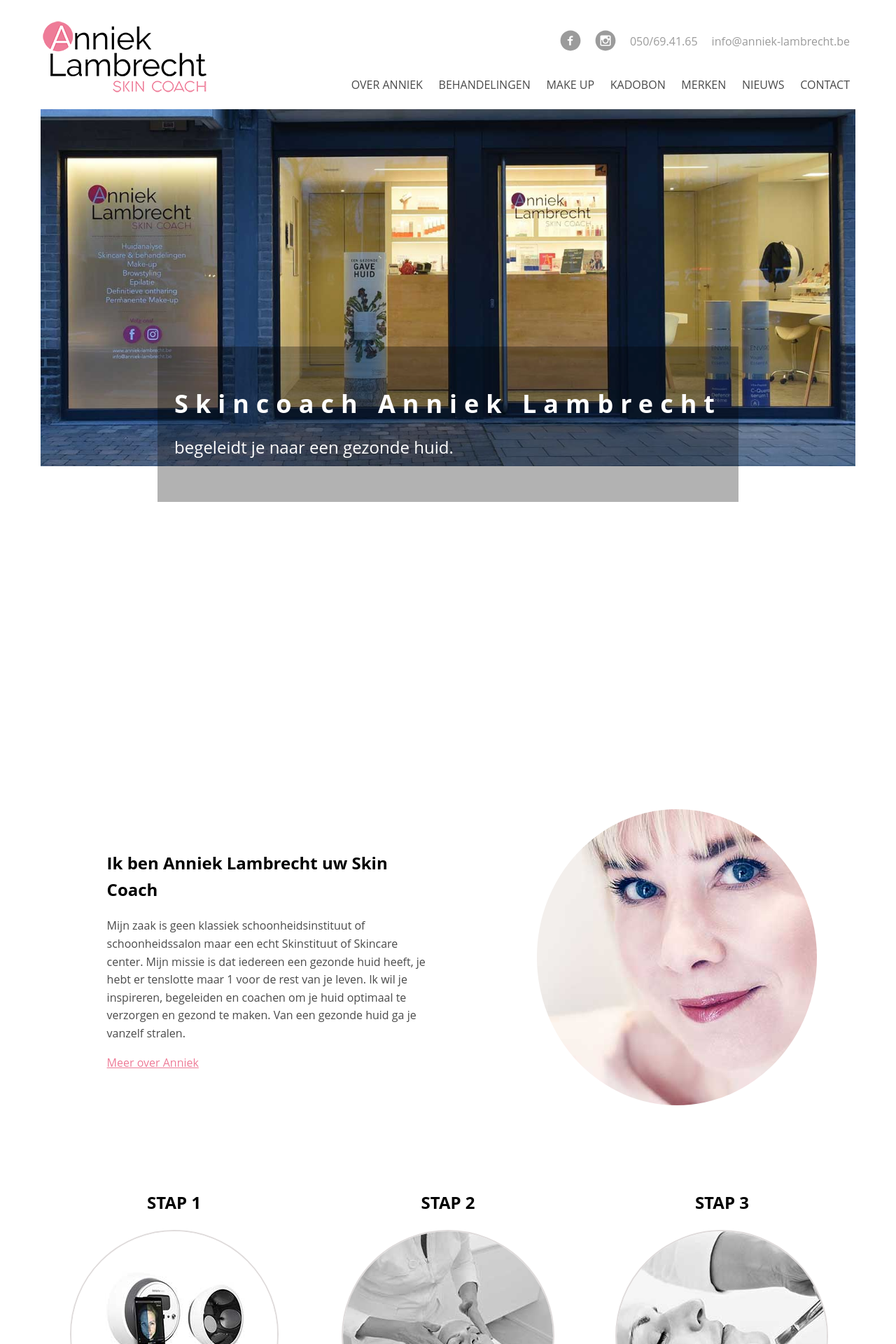
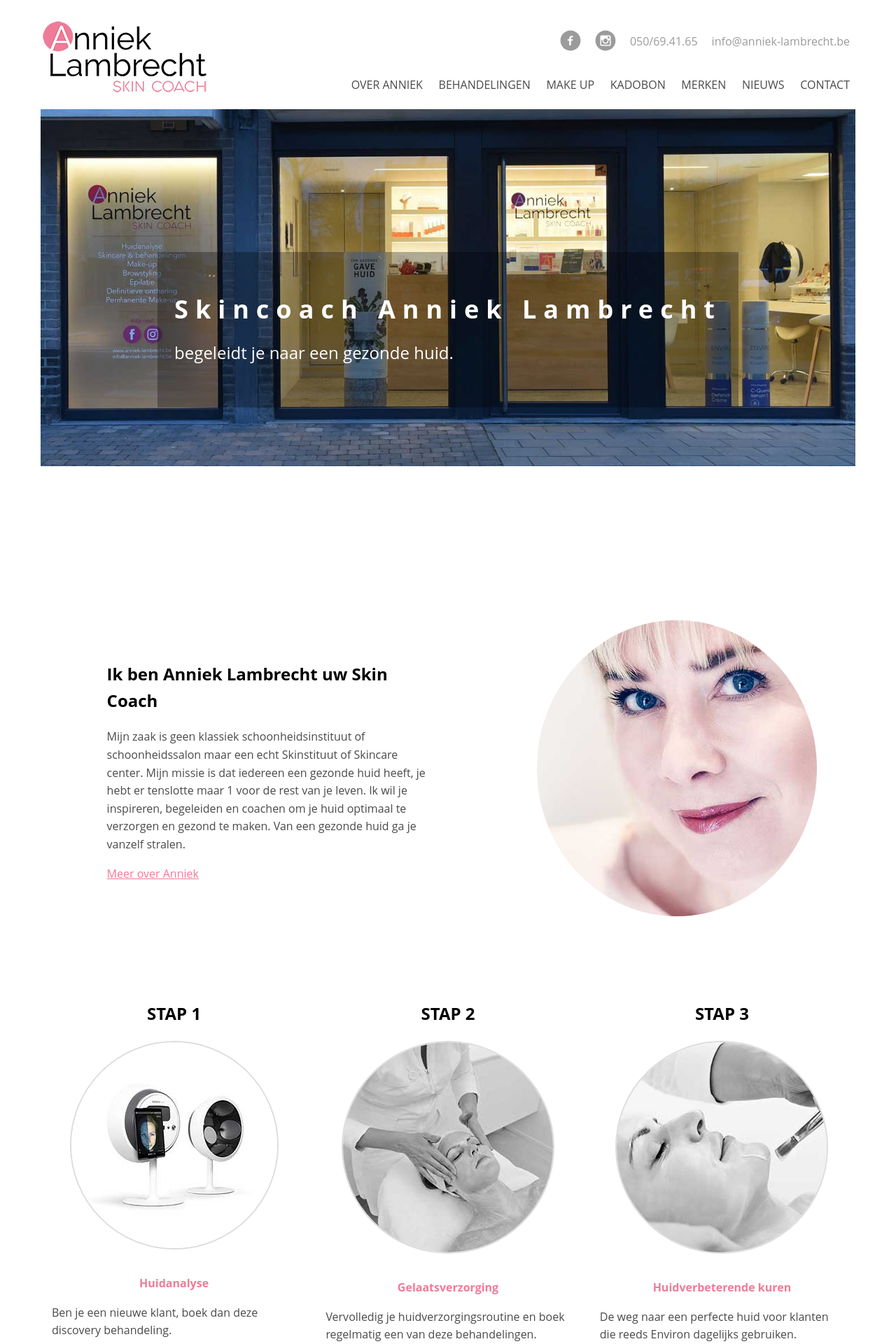
Before and after one commit to acandael/anniek, a Jekyll site: the page built from index.html, in a window 1280 px wide. Shown: the top 1920 px of the page at 70% size. Built offline with Jekyll 4.4.1, drawn with Linux system fonts in a browser that asks for light colours.

Commit message:
decrease height of hero background

```diff
--- a/_sass/_hero.scss
+++ b/_sass/_hero.scss
@@ -2,7 +2,7 @@
   background-image: url(../images/voorgevel-zaak.jpg);
   background-repeat: no-repeat;
   background-size: 100%;
-  height: 100vh;
+  height: 70vh;
 
   display: flex;
   align-items: center;
```
